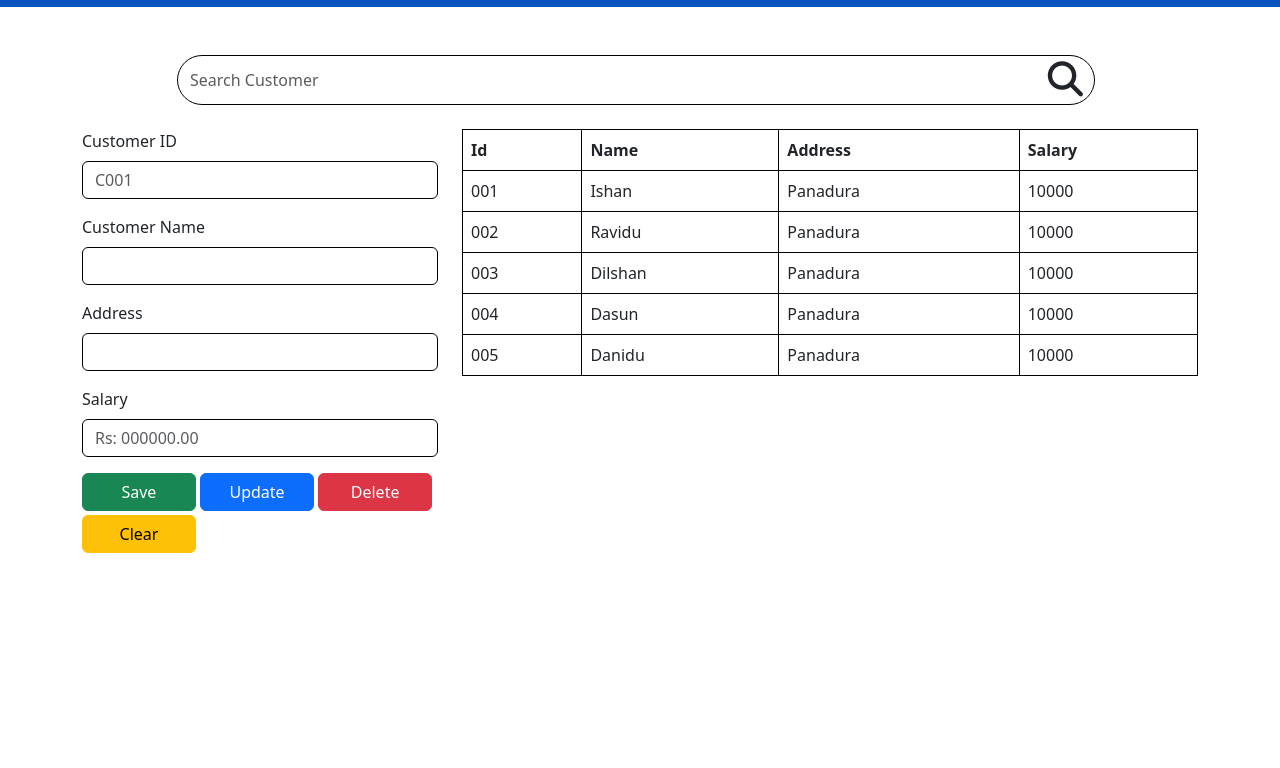
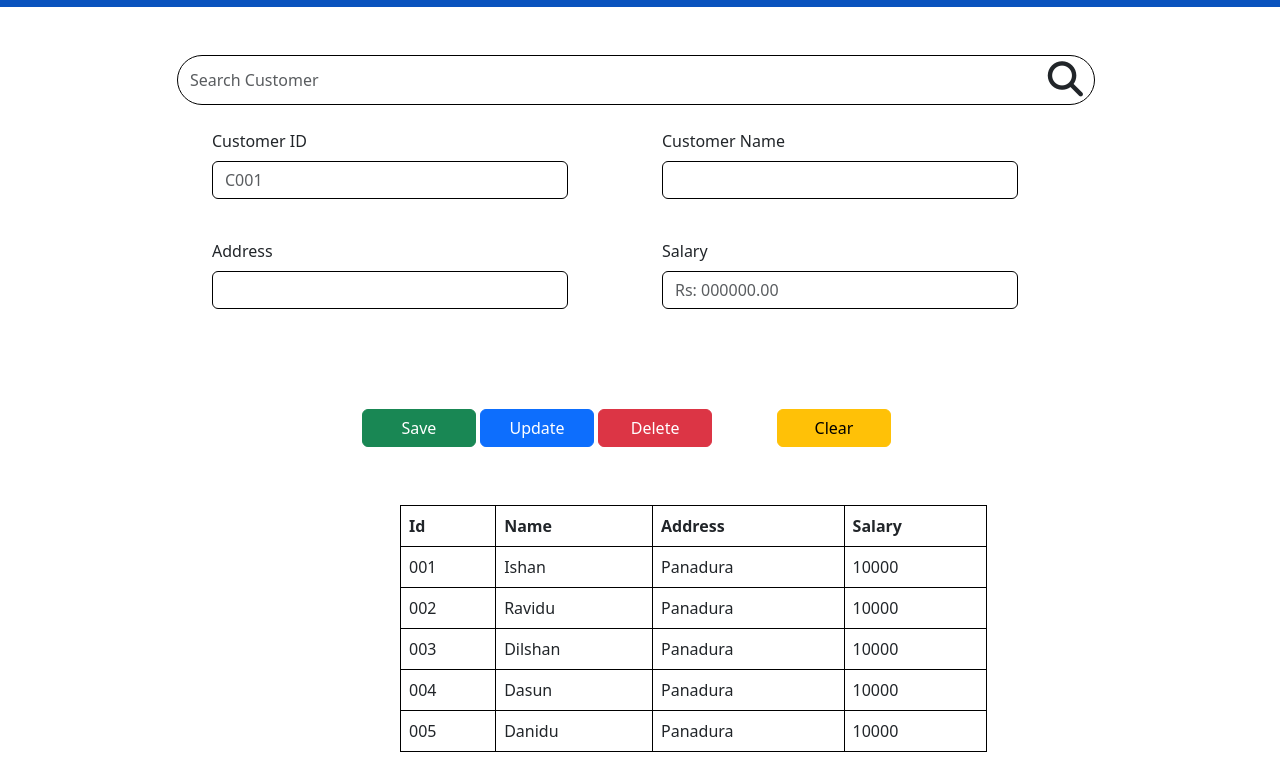
Before and after one commit to GVIRDilshan/Assignment_06, a plain HTML site: page customer_form.html in a window 1280 px wide. Shown: the part 98-866 px from the top of the page. Before the commit the page ends 800 px from the top, so only its background shows below. Drawn offline with Linux system fonts and the light colour scheme.

Commit message:
add new changes

```diff
--- a/assets/css/customer_item_forms.css
+++ b/assets/css/customer_item_forms.css
@@ -40,3 +40,30 @@ nav div {
 table tbody, table thead {
     border: 1px solid black;
 }
+
+.table {
+    padding-left: 400px;
+}
+.CustomerName {
+    left: 200px;
+    bottom: 70px;
+}
+.CustomerID {
+    right: 250px;
+}
+.address {
+    right: 250px;
+    bottom: 30px;
+}
+.salary {
+    left: 200px;
+    bottom: 100px;
+}
+
+.btn-warning {
+    left: 315px;
+    bottom: 42px
+}
+.btn {
+    right: 100px;
+}
--- a/customer_form.html
+++ b/customer_form.html
@@ -49,19 +49,19 @@
         <div class="row">
             <div class="col col-lg-4 col-md-12 col-12 container">
                 <form action="" class="row">
-                    <div class="mb-3 col-lg-12 col-md-4">
+                    <div class="CustomerID">
                         <label for="id" class="form-label">Customer ID</label>
                         <input type="text" class="form-control" id="id" placeholder="C001">
                     </div>
-                    <div class="mb-3 col-lg-12 col-md-8">
+                    <div class="CustomerName">
                         <label for="name" class="form-label">Customer Name</label>
                         <input type="text" class="form-control" id="name">
                     </div>
-                    <div class="mb-3 col-lg-12 col-md-8">
+                    <div class="address">
                         <label for="address" class="form-label">Address</label>
                         <input type="text" class="form-control" id="address">
                     </div>
-                    <div class="mb-3 col-lg-12 col-md-4">
+                    <div class="salary">
                         <label for="salary" class="form-label">Salary</label>
                         <input type="number" class="form-control" id="salary" placeholder="Rs: 000000.00">
                     </div>
@@ -73,6 +73,8 @@
                     </div>
                 </form>
             </div>
+    </section>
+    <section class="table">
         <div class="col col-lg-8">
             <table class="table table-bordered">
                 <thead>
```
Lines whose indentation alone changed are shown as unchanged.
